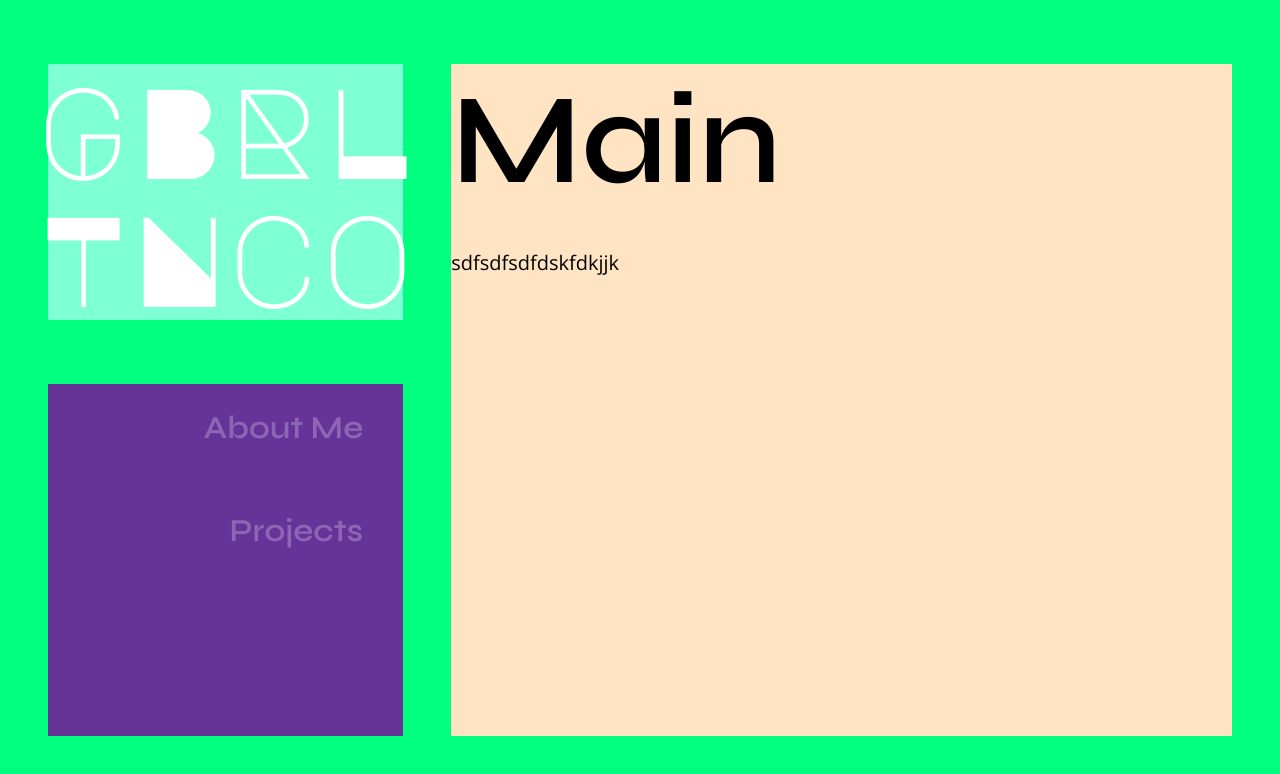
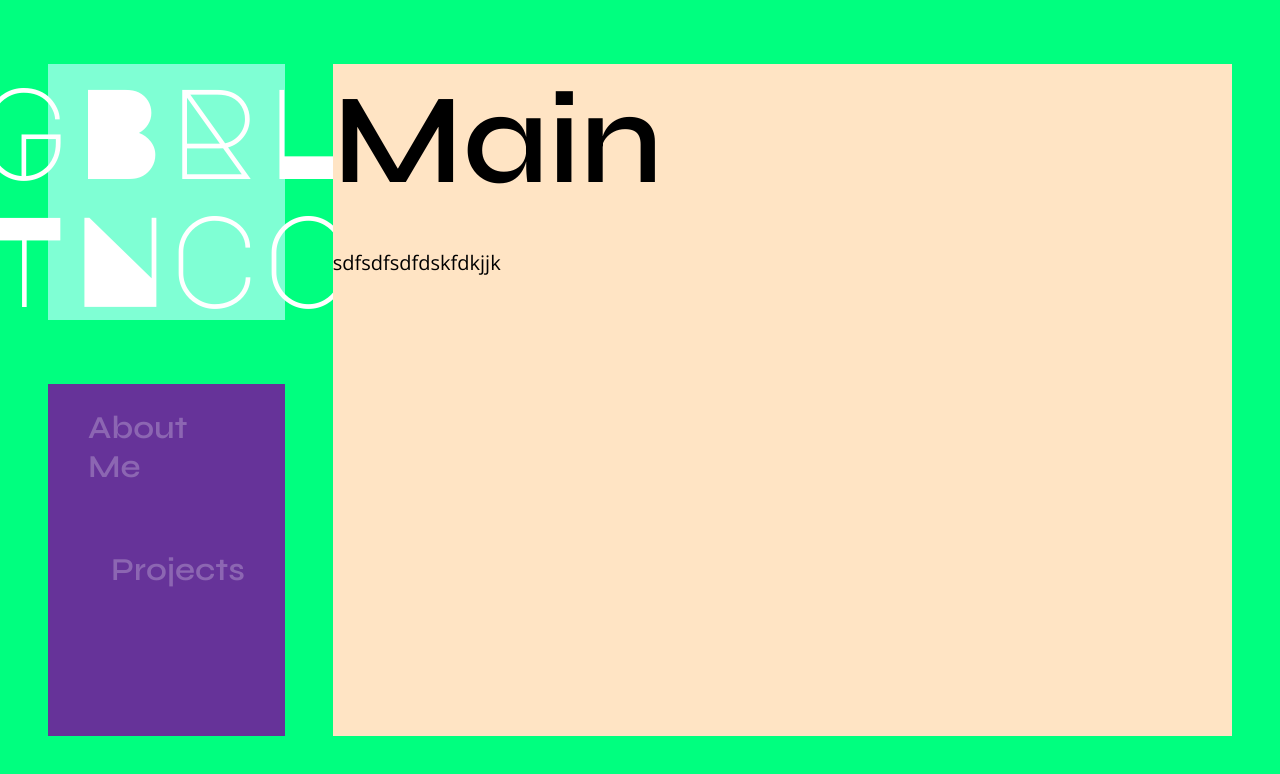
Before and after one commit to Gatinoko/Portfolio, a Next.js app: page / in a window 1280 px wide. Shown: the top 774 px of the page. Built offline with nearby package versions, Linux system fonts and the light colour scheme.

Commit message:
feat(stylesheets): Changed navbar and page content width

```diff
--- a/styles/globals.scss
+++ b/styles/globals.scss
@@ -30,7 +30,7 @@ html {
 
 				align-items: center;
 				gap: map-get($SPACING-SIZE, spacing-64);
-				width: 30%;
+				width: 20%;
 
 				background-color: rgba(0, 255, 255, 0);
 			}
@@ -38,7 +38,7 @@ html {
 			main {
 				@include flex-vertical-layout;
 				gap: map-get($SPACING-SIZE, spacing-32);
-				width: 70%;
+				width: 80%;
 
 				background-color: bisque;
 			}
```
